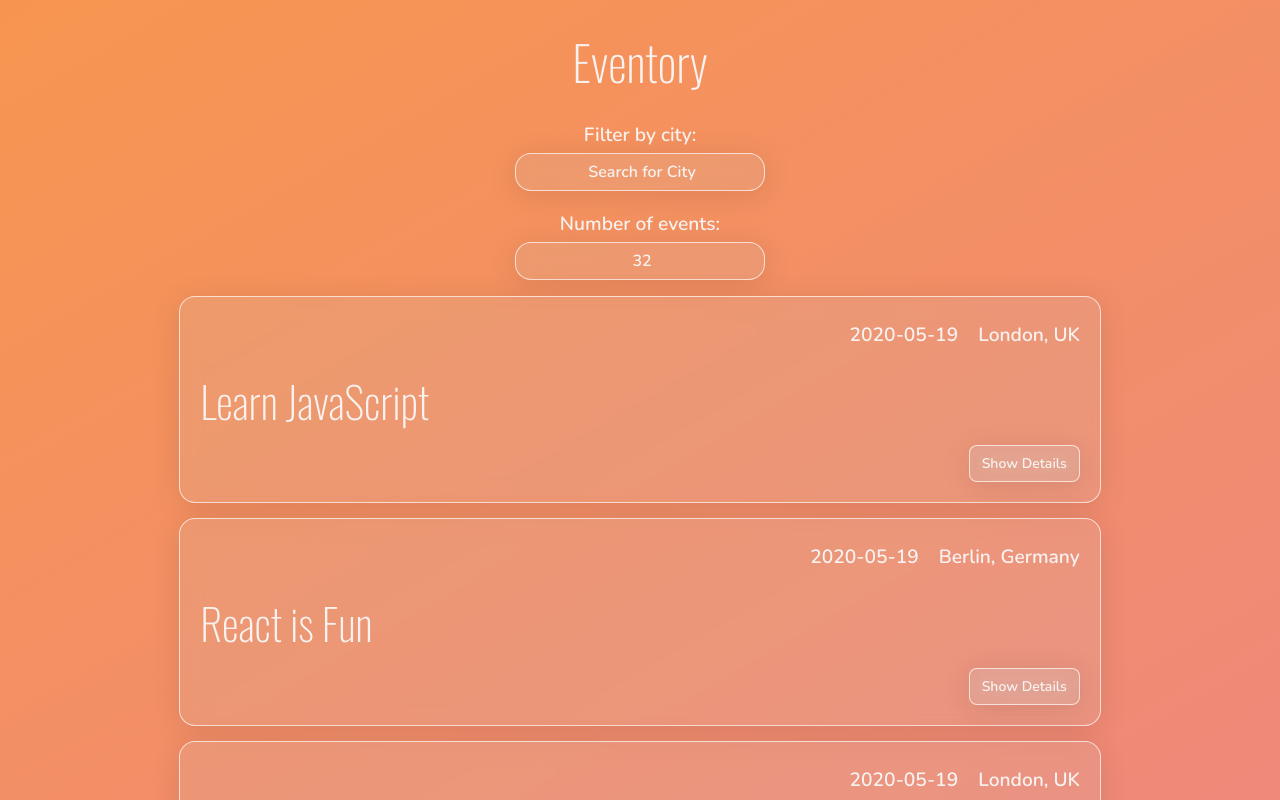
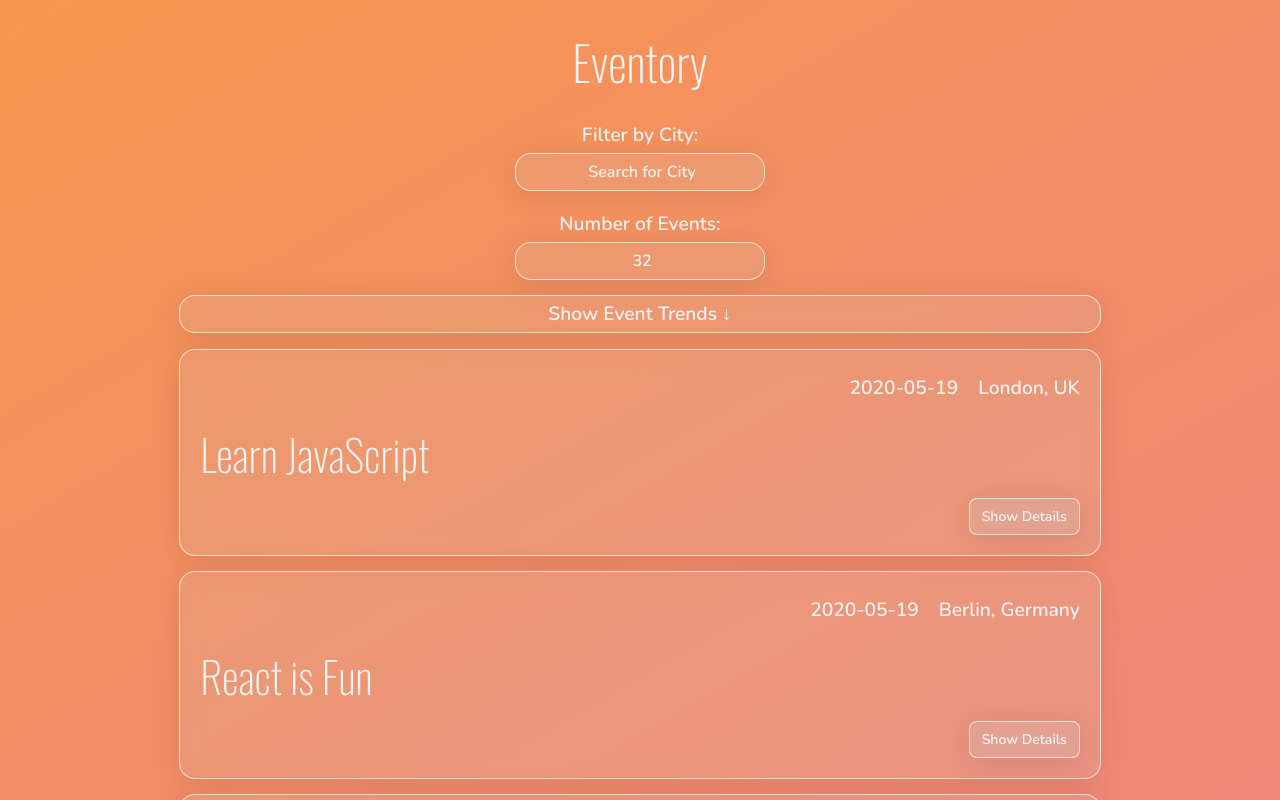
Before and after one commit to lenachat/Eventory, a React (Create React App) app: page / in a window 1280 px wide. Shown: the top 800 px of the page. Built offline with nearby package versions, Linux system fonts and the light colour scheme; what atatus-spa would draw is missing.

Commit message:
Add data visualization with Recharts
- Integrated Recharts library for data visualization
- Implemented a Pie Chart to show the percentage of different event genres
- Added a Scatter Plot to display the number of events in each city

```diff
--- a/package.json
+++ b/package.json
@@ -13,6 +13,7 @@
     "react-dom": "^18.3.1",
     "react-nprogress": "^0.1.6",
     "react-scripts": "5.0.1",
+    "recharts": "^2.12.7",
     "web-vitals": "^2.1.4",
     "workbox-background-sync": "^6.6.0",
     "workbox-broadcast-update": "^6.6.0",
--- a/src/App.css
+++ b/src/App.css
@@ -126,6 +126,34 @@ input[type="number"] {
   font-family: "Nunito", sans-serif;
 }
 
+.accordion {
+  cursor: pointer;
+  transition: 0.3s ease;
+  max-width: 80%;
+  padding: 0;
+  margin-bottom: 10px;
+  position: relative;
+  margin: 15px auto;
+  background: rgba(198, 197, 197, 0.15);
+  border-radius: 16px;
+  box-shadow: 0 4px 30px rgba(0, 0, 0, 0.1);
+  backdrop-filter: blur(10px);
+  -webkit-backdrop-filter: blur(10px);
+  border: 1px solid rgba(255, 255, 255, 0.68);
+}
+
+.chart-container {
+  display: grid;
+  grid-template-columns: 1fr 1fr;
+  /* background: rgba(198, 197, 197, 0.15);
+  border-radius: 16px;
+  box-shadow: 0 4px 30px rgba(0, 0, 0, 0.1);
+  backdrop-filter: blur(10px);
+  -webkit-backdrop-filter: blur(10px);
+  border: 1px solid rgba(255, 255, 255, 0.68); */
+  margin-top: 20px;
+}
+
 .event-item {
   padding: 20px 20px 35px;
   margin-bottom: 10px;
@@ -179,3 +207,9 @@ input[type="number"] {
   -webkit-backdrop-filter: blur(10px);
   border: 1px solid rgba(255, 255, 255, 0.68);
 }
+
+@media (max-width: 850px) {
+  .chart-container {
+    grid-template-columns: 1fr;
+  }
+}
--- a/src/App.js
+++ b/src/App.js
@@ -4,6 +4,9 @@ import NumberOfEvents from './components/NumberOfEvents';
 import { useEffect, useState } from 'react';
 import { extractLocations, getEvents } from './api';
 import { InfoAlert, ErrorAlert, WarningAlert } from './components/Alert';
+import CityEventsChart from './components/CityEventsChart';
+import EventGenresChart from './components/EventGenresChart';
+import ChartContainer from './components/ChartContainer';
 
 import './App.css';
 
@@ -49,6 +52,11 @@ const App = () => {
         <CitySearch allLocations={allLocations} setCurrentCity={setCurrentCity} setInfoAlert={setInfoAlert} />
         <NumberOfEvents currentNOE={currentNOE} setCurrentNOE={setCurrentNOE} setErrorAlert={setErrorAlert} />
       </div>
+      {/* <div className="chart-container">
+        <EventGenresChart events={events} />
+        <CityEventsChart events={events} allLocations={allLocations} />
+      </div> */}
+      <ChartContainer events={events} allLocations={allLocations} />
       <EventList events={events} />
     </div>
   );
--- /dev/null
+++ b/src/components/ChartContainer.js
@@ -0,0 +1,32 @@
+import React from "react";
+import { useState } from "react";
+import CityEventsChart from "./CityEventsChart";
+import EventGenresChart from "./EventGenresChart";
+
+const ChartContainer = ({ events, allLocations }) => {
+  const [isCollapsed, setIsCollapsed] = useState(true);
+
+  const toggleCollapse = () => {
+    setIsCollapsed(!isCollapsed);
+  };
+
+  return (
+
+    <div className="accordion"
+      onClick={toggleCollapse}
+      style={{
+
+      }}
+    >
+      <p> {isCollapsed ? 'Show' : 'Hide'} Event Trends {isCollapsed ? '↓' : '↑'} </p>
+      <div style={{ display: isCollapsed ? 'none' : 'block' }}>
+        <div className="chart-container">
+          <EventGenresChart events={events} />
+          <CityEventsChart events={events} allLocations={allLocations} />
+        </div>
+      </div>
+    </div>
+  );
+}
+
+export default ChartContainer;
--- /dev/null
+++ b/src/components/CityEventsChart.js
@@ -0,0 +1,42 @@
+import { useState, useEffect } from 'react';
+import { ScatterChart, Scatter, XAxis, YAxis, CartesianGrid, Tooltip, ResponsiveContainer } from 'recharts';
+
+const CityEventsChart = ({ allLocations, events }) => {
+  const [data, setData] = useState([]);
+
+  useEffect(() => {
+    setData(getData());
+  }, [`${events}`]);
+
+  const getData = () => {
+    const data = allLocations.map(location => {
+      const cityCount = events.filter(event => event.location === location).length;
+      const city = location.split(/, | - /)[0];
+      return { city, cityCount };
+    });
+    return data;
+  }
+
+  return (
+    <ResponsiveContainer width="99%" height={400}>
+      <ScatterChart
+        margin={{
+          top: 30,
+          right: 20,
+          bottom: 60,
+          left: -30,
+        }}
+      >
+        <CartesianGrid stroke="white" />
+        <XAxis type="category" dataKey="city" name="City" angle={60} interval={0} tick={{ dx: 20, dy: 40, fontSize: 16, fill: 'white' }} stroke="#white" />
+        <YAxis type="number" dataKey="cityCount" name="Number of events" stroke="#white"
+          tick={{ fill: 'white' }} allowDecimals={false} />
+        <Tooltip cursor={{ strokeDasharray: '3 3' }} />
+        <Scatter name="Number of Events" data={data} fill="#AF19FF" shape="circle" />
+      </ScatterChart>
+    </ResponsiveContainer>
+  );
+
+};
+
+export default CityEventsChart;
--- a/src/components/CitySearch.js
+++ b/src/components/CitySearch.js
@@ -37,7 +37,7 @@ const CitySearch = ({ allLocations, setCurrentCity, setInfoAlert }) => {
 
   return (
     <div id="city-search">
-      <p>Filter by city:</p>
+      <p>Filter by City:</p>
       <input
         type="text"
         className="city"
@@ -54,7 +54,7 @@ const CitySearch = ({ allLocations, setCurrentCity, setInfoAlert }) => {
           })}
 
           <li key="See all cities" onClick={handleItemClicked}>
-            <b>See all cities</b>
+            <b>See all Cities</b>
           </li>
 
         </ul> : null
--- /dev/null
+++ b/src/components/EventGenresChart.js
@@ -0,0 +1,66 @@
+import { useState, useEffect } from 'react';
+import { PieChart, Pie, Sector, Cell, Legend, ResponsiveContainer } from 'recharts';
+
+
+const CityEventsChart = ({ events }) => {
+  const [data, setData] = useState([]);
+  const genres = ['React', 'JavaScript', 'Node', 'jQuery', 'AngularJS'];
+  const Colors = ['#0740a9', '#00a7c4', '#ffe70f', '#dd1212', '#9c23f9'];
+
+  useEffect(() => {
+    setData(getData());
+  }, [`${events}`]);
+
+  const getData = () => {
+    let data = genres.map((genre) => {
+      const name = genre;
+      const value = events.filter(({ summary }) =>
+        summary.split(' ').includes(genre)
+      ).length;
+      return { name, value };
+    });
+    data = data.filter((data) => data.value > 0);
+    return data;
+  };
+
+  const renderCustomizedLabel = ({ cx, cy, midAngle, outerRadius, percent, index }) => {
+    const RADIAN = Math.PI / 180;
+    const radius = outerRadius;
+    const x = cx + radius * Math.cos(-midAngle * RADIAN) * 1.07;
+    const y = cy + radius * Math.sin(-midAngle * RADIAN) * 1.07;
+    return percent ? (
+      <text
+        x={x}
+        y={y}
+        fill="white"
+        textAnchor={x > cx ? 'start' : 'end'}
+        dominantBaseline="central"
+      >
+        {`${genres[index]} ${(percent * 100).toFixed(0)}%`}
+      </text>
+    ) : null;
+  };
+
+  return (
+    <ResponsiveContainer width="99%" height={400}>
+      <PieChart>
+        <Pie
+          data={data}
+          dataKey="value"
+          nameKey="name"
+          cx="50%"
+          cy="50%"
+          outerRadius={130}
+          fill="rgb(255, 182, 103)"
+          label={renderCustomizedLabel}>
+
+          {data.map((entry, index) => (
+            <Cell key={`cell-${index}`} fill={Colors[index % Colors.length]} />
+          ))}
+      </Pie>
+      </PieChart>
+    </ResponsiveContainer>
+  );
+}
+
+export default CityEventsChart;
--- a/src/components/NumberOfEvents.js
+++ b/src/components/NumberOfEvents.js
@@ -17,7 +17,7 @@ const NumberOfEvents = ({ currentNOE, setCurrentNOE, setErrorAlert }) => {
 
   return (
     <div id="number-of-events">
-      <p>Number of events:</p>
+      <p>Number of Events:</p>
       <input
         type="text"
         className="number-of-events"
```
Also changed, not shown: src/setupTests.js (+17 -0 lines), 1 other file (tests, documents, lock files or other folders).
